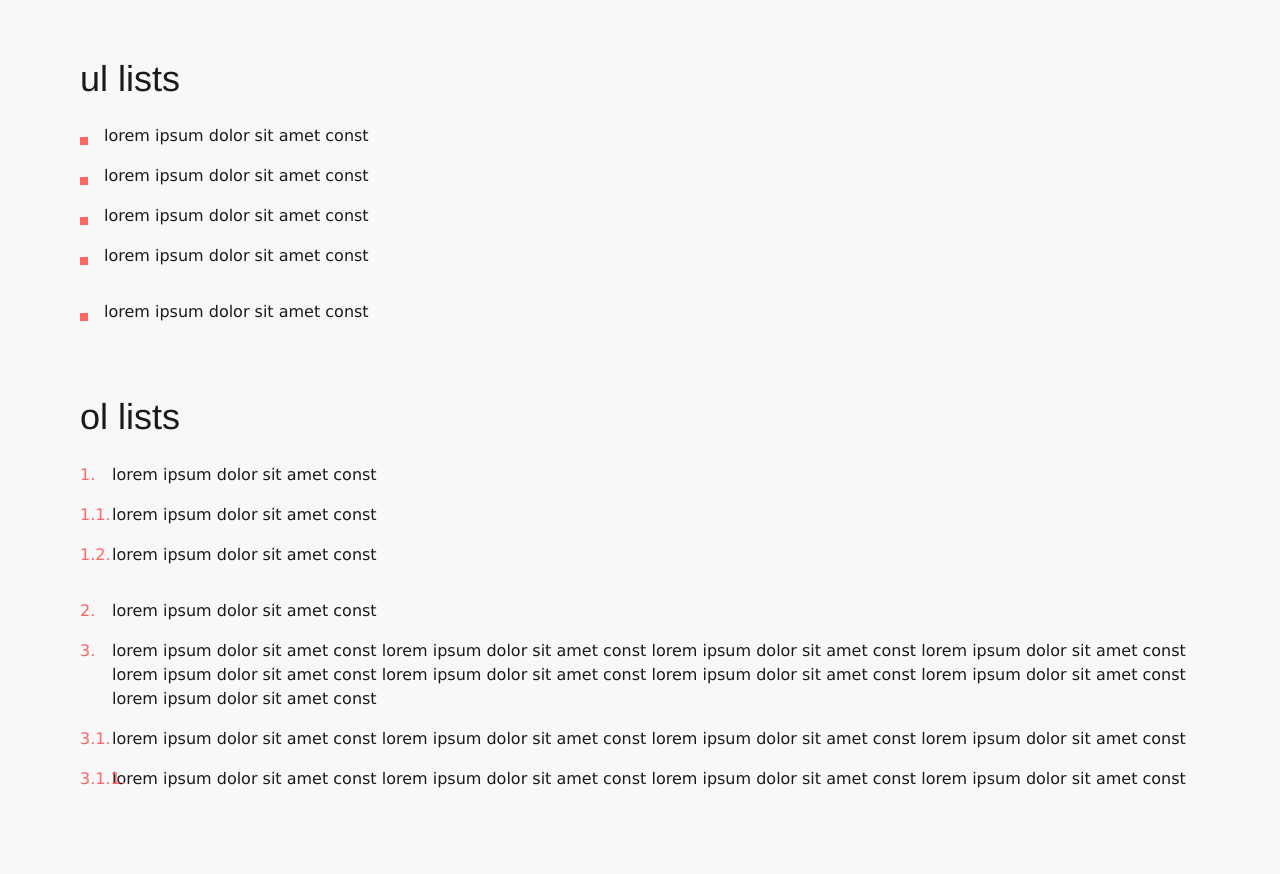
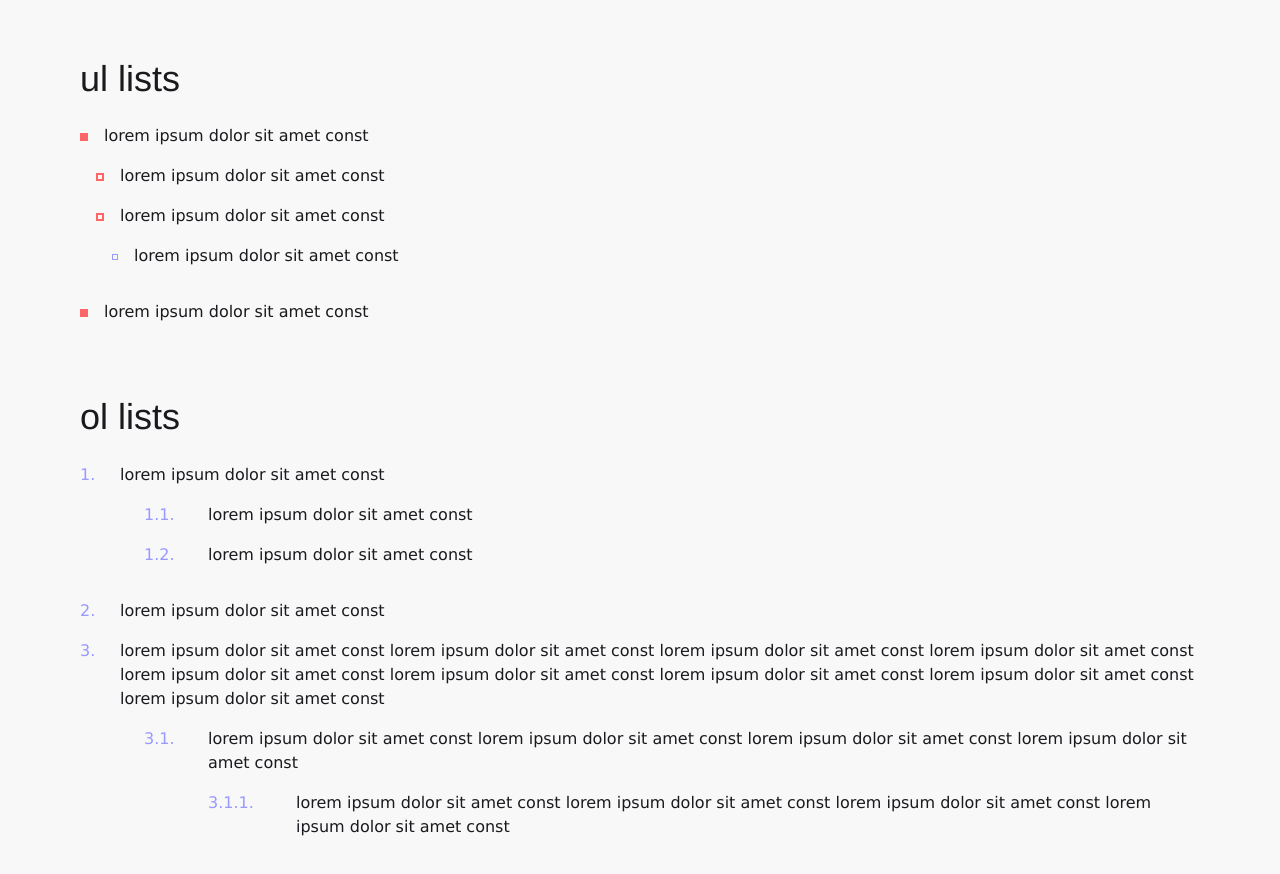
Before and after one commit to team-thunderfoot/wysiwyg-content-sanity, a website built with Parcel: page src/index.html in a window 1280 px wide. Shown: the part 1760-2634 px from the top of the page. Built offline with nearby package versions, Linux system fonts and the light colour scheme.

Commit message:
list update

```diff
--- a/src/scss/content/_c--content-a.scss
+++ b/src/scss/content/_c--content-a.scss
@@ -62,20 +62,20 @@
 
     @include lists(
         $text-font: f,
-        $first-number-width: 16px,
+        $first-number-width: 24px,
         $first-level-artwork-width: $measure,
-        $first-level-artwork-top: 13px,
+        $first-level-artwork-top: 9px,
         // $lists-margin-bottom: $measure * 4,
         // $lists-items-margin-bottom: $measure * 2,
         // $second-level-artwork-width: false,
         // $second-level-artwork-top: false,
         $third-level-artwork-width: 6px,
-        // $third-level-artwork-top: false,
+        $third-level-artwork-top: 10px,
         // $text-font-weight: false,
     );
     @include lists-modifier(
         $text-color: map-get($color-options, a),
-        $number-color: map-get($color-options, f),
+        $number-color: map-get($color-options, g),
         // $first-level-artwork-image: 'https://picsum.photos/20',
         // $first-level-artwork-border-radius: false,
         $first-level-artwork-background: map-get($color-options, f),
--- a/src/scss/content/_mixins/_content-list.scss
+++ b/src/scss/content/_mixins/_content-list.scss
@@ -9,7 +9,7 @@
     $second-level-artwork-top: false,
     $third-level-artwork-width: false,
     $third-level-artwork-top: false,
-  $text-font-weight: false,
+    $text-font-weight: false
 ) {
     ul,
     ol {
@@ -26,7 +26,9 @@
     ul {
         > li {
             position: relative;
-      padding-left: calc(#{$measure*2} + #{$first-level-artwork-width}); //* space between artwork and text + artwork width
+            padding-left: calc(
+                #{$measure * 2} + #{$first-level-artwork-width}
+            ); //* space between artwork and text + artwork width
             &:before {
                 content: "";
                 width: $first-level-artwork-width;
@@ -35,38 +37,48 @@
                 top: $first-level-artwork-top;
                 left: 0;
             }
+        }
         //* Nested ul
-      ul{
+        > ul {
             margin-top: $lists-items-margin-bottom;
-        @if $second-level-artwork-width or $second-level-artwork-top or $third-level-artwork-width or $third-level-artwork-top {
-          > li{
-            @if $second-level-artwork-width{
-              padding-left: calc(#{$measure*2} + #{$second-level-artwork-width}); //* space between artwork and text + artwork width
-              &::before{
+            @if $second-level-artwork-width or
+                $second-level-artwork-top or
+                $third-level-artwork-width or
+                $third-level-artwork-top
+            {
+                > li {
+                    @if $second-level-artwork-width {
+                        padding-left: calc(
+                            #{$measure * 2} + #{$second-level-artwork-width}
+                        ); //* space between artwork and text + artwork width
+                        &::before {
                             width: $second-level-artwork-width;
                             height: $second-level-artwork-width;
                         }
                     }
-            @if $second-level-artwork-top{
-              &::before{
+                    @if $second-level-artwork-top {
+                        &::before {
                             top: $second-level-artwork-top;
                         }
                     }
-            @if $third-level-artwork-width or $third-level-artwork-top{
-              ul{
-                > li{
-                  @if $third-level-artwork-width{
-                    padding-left: calc(#{$measure*2} + #{$third-level-artwork-width}); //* space between artwork and text + artwork width
-                    &::before{
+                }
+
+                //* Third level nested ul
+                @if $third-level-artwork-width or $third-level-artwork-top {
+                    > ul {
+                        > li {
+                            @if $third-level-artwork-width {
+                                padding-left: calc(
+                                    #{$measure * 2} + #{$third-level-artwork-width}
+                                ); //* space between artwork and text + artwork width
+                                &::before {
                                     width: $third-level-artwork-width;
                                     height: $third-level-artwork-width;
                                 }
                             }
-                  @if $third-level-artwork-top{
-                    &::before{
+                            @if $third-level-artwork-top {
+                                &::before {
                                     top: $third-level-artwork-top;
-                    }
-                  }
                                 }
                             }
                         }
@@ -77,38 +89,58 @@
     }
     ol {
         counter-reset: item;
-    > li{
+        > li {
             position: relative;
-      padding-left: calc(#{$measure*2} + #{$first-number-width}); //* space between number and text + number width
-      &::before{
+            padding-left: calc(
+                #{$measure * 2} + #{$first-number-width}
+            ); //* space between number and text + number width
+            &::before {
                 content: counters(item, ".") ".";
                 counter-increment: item;
                 position: absolute;
                 top: 0;
                 left: 0;
             }
+        }
         //* Nested ol
-      ol{
+        > ol {
             margin-top: $lists-items-margin-bottom;
-        > li{
-          padding-left: calc(#{$measure*2} + #{$first-number-width*2}); //* space between number and text + number width
-          ol{
-            > li{
-              padding-left: calc(#{$measure*2} + #{$first-number-width*3}); //* space between number and text + number width
-              ol{
-                > li{
-                  padding-left: calc(#{$measure*2} + #{$first-number-width*4}); //* space between number and text + number width
-                  ol{
-                    > li{
-                      padding-left: calc(#{$measure*2} + #{$first-number-width*5}); //* space between number and text + number width
-                      ol{
-                        > li{
-                          padding-left: calc(#{$measure*2} + #{$first-number-width*6}); //* space between number and text + number width
+            padding-left: calc(
+                #{$measure * 2} + #{$first-number-width * 2}
+            ); //* space between number and text + number width
+            > li {
+                padding-left: calc(
+                    #{$measure * 2} + #{$first-number-width * 2}
+                ); //* space between number and text + number width
             }
+
+            //* Third level nested ol
+            > ol {
+                > li {
+                    padding-left: calc(
+                        #{$measure * 2} + #{$first-number-width * 3}
+                    ); //* space between number and text + number width
                 }
+                //* Fourth level nested ol
+                > ol {
+                    > li {
+                        padding-left: calc(
+                            #{$measure * 2} + #{$first-number-width * 4}
+                        ); //* space between number and text + number width
                     }
+                    //* Fifth level nested ol
+                    > ol {
+                        > li {
+                            padding-left: calc(
+                                #{$measure * 2} + #{$first-number-width * 5}
+                            ); //* space between number and text + number width
                         }
-                }
+                        //* Sixth level nested ol
+                        > ol {
+                            > li {
+                                padding-left: calc(
+                                    #{$measure * 2} + #{$first-number-width * 6}
+                                ); //* space between number and text + number width
                             }
                         }
                     }
@@ -135,7 +167,7 @@
     $third-level-artwork-border-radius: false,
     $third-level-artwork-background: false,
     $third-level-artwork-border-width: false,
-  $third-level-artwork-border-color: false,
+    $third-level-artwork-border-color: false
 ) {
     ul,
     ol {
@@ -146,7 +178,7 @@
     ul {
         > li {
             &:before {
-        @if $first-level-artwork-image{
+                @if $first-level-artwork-image {
                     background: url(#{$first-level-artwork-image});
                     background-repeat: no-repeat;
                     background-size: contain;
@@ -155,18 +187,21 @@
                     @if $first-level-artwork-background {
                         background: $first-level-artwork-background;
                     }
-          @if $first-level-artwork-border-width and $first-level-artwork-border-color{
+                    @if $first-level-artwork-border-width and $first-level-artwork-border-color {
                         border: $first-level-artwork-border-width solid $first-level-artwork-border-color;
                     }
                 }
-        @if $first-level-artwork-border-radius{
+                @if $first-level-artwork-border-radius {
                     border-radius: $first-level-artwork-border-radius;
                 }
             }
-      ul {
+        }
+        //* Nested ul
+        > ul {
+            padding-left: $measure * 2;
             > li {
                 &:before {
-            @if $second-level-artwork-image{
+                    @if $second-level-artwork-image {
                         background: url(#{$second-level-artwork-image});
                         background-repeat: no-repeat;
                         background-size: contain;
@@ -176,19 +211,21 @@
                             background: $second-level-artwork-background;
                             border: none;
                         }
-              @if $second-level-artwork-border-width and $second-level-artwork-border-color{
+                        @if $second-level-artwork-border-width and $second-level-artwork-border-color {
                             background: transparent;
                             border: $second-level-artwork-border-width solid $second-level-artwork-border-color;
                         }
                     }
-            @if $second-level-artwork-border-radius{
+                    @if $second-level-artwork-border-radius {
                         border-radius: $second-level-artwork-border-radius;
                     }
                 }
-          ul {
+            }
+            //* Third level nested ul
+            > ul {
                 > li {
                     &:before {
-                @if $third-level-artwork-image{
+                        @if $third-level-artwork-image {
                             background: url(#{$third-level-artwork-image});
                             background-repeat: no-repeat;
                             background-size: contain;
@@ -198,15 +235,13 @@
                                 background: $third-level-artwork-background;
                                 border: none;
                             }
-                  @if $third-level-artwork-border-width and $third-level-artwork-border-color{
+                            @if $third-level-artwork-border-width and $third-level-artwork-border-color {
                                 background: transparent;
                                 border: $third-level-artwork-border-width solid $third-level-artwork-border-color;
                             }
                         }
-                @if $third-level-artwork-border-radius{
+                        @if $third-level-artwork-border-radius {
                             border-radius: $third-level-artwork-border-radius;
-                }
-              }
                         }
                     }
                 }
```
Lines whose indentation alone changed are shown as unchanged.
